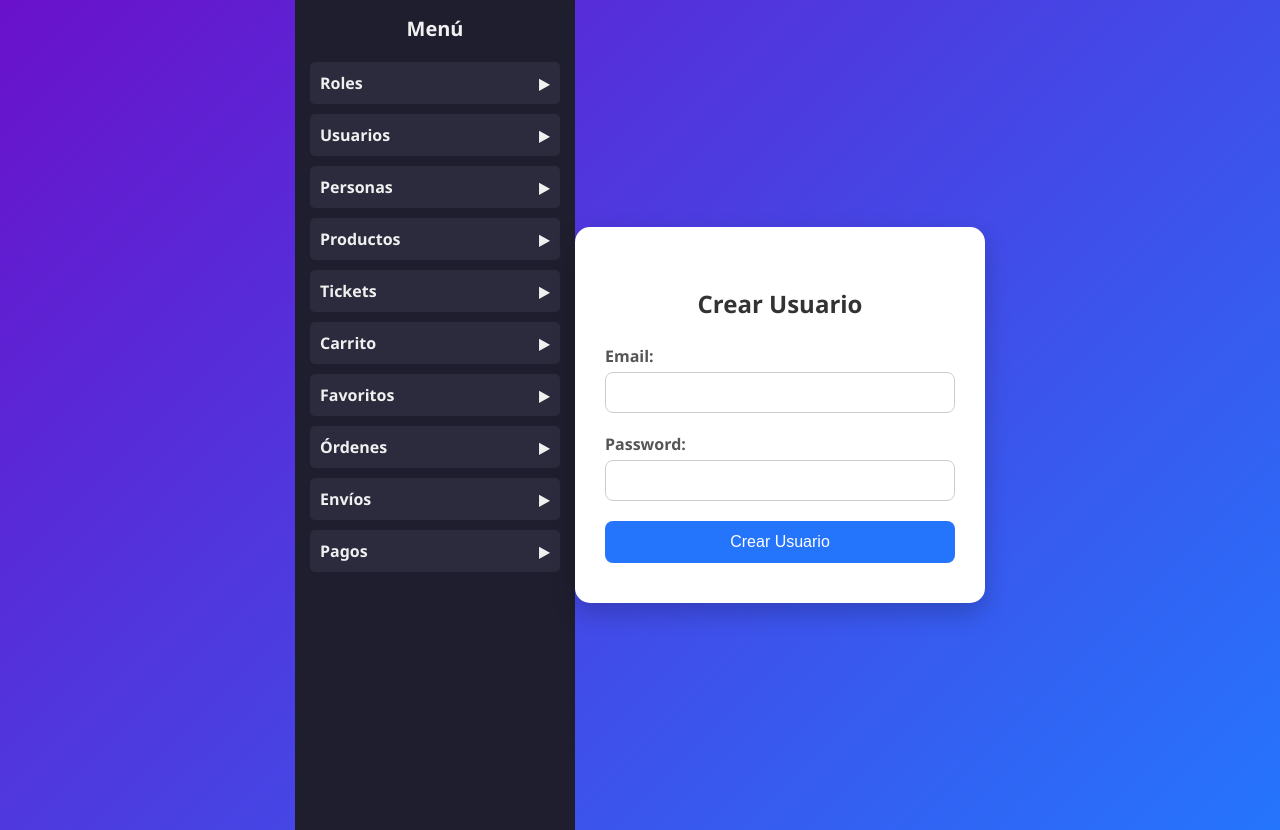
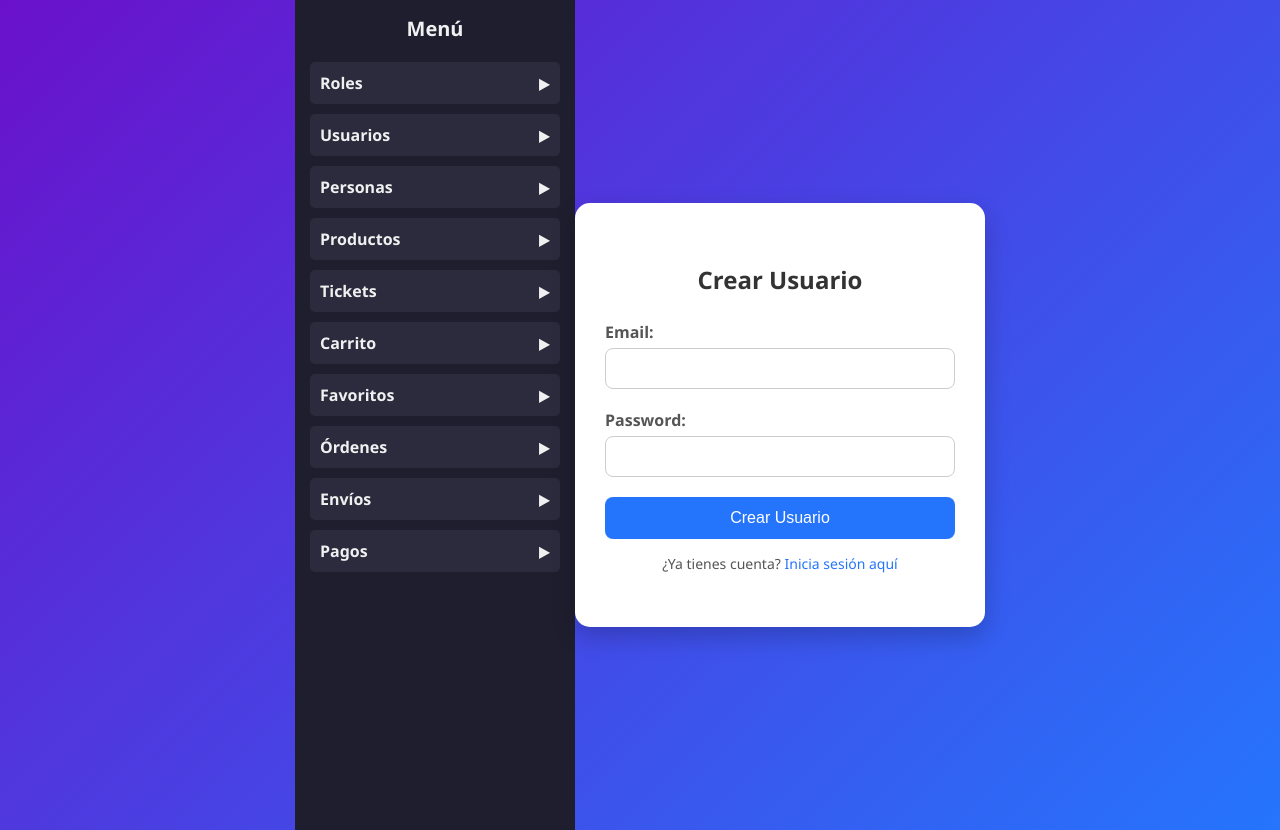
Before and after one commit to VmSoftwareSolution/Refactor_PHP_Backend, a PHP site: page /user/create in a window 1280 px wide. Run offline with PHP 8.4, Linux system fonts and the light colour scheme.

Commit message:
refactor(user): linkeo de vistas de user

```diff
--- a/app/views/user/create.php
+++ b/app/views/user/create.php
@@ -110,6 +110,10 @@
             <input type="password" name="password" id="password" required>
             <button type="submit" id="submitBtn">Crear Usuario</button>
         </form>
+        <p style="margin-top: 15px; font-size: 14px; color: #555;">
+            ¿Ya tienes cuenta?
+            <a href="http://localhost:8000/user/login" style="color: #2575fc; text-decoration: none;">Inicia sesión aquí</a>
+        </p>
     </div>
     <script>
         document.getElementById('createUserForm').addEventListener('submit', async function(e) {
@@ -129,6 +133,7 @@
                 });
                 const result = await response.json();
                 if (response.ok && result.status === 201) {
+                    window.location.href = 'http://localhost:8000/user/login';
                     showMessage('success', result.message || 'Usuario creado exitosamente');
                     form.reset();
                     clearInputErrors();
--- a/app/views/user/login.php
+++ b/app/views/user/login.php
@@ -110,6 +110,10 @@
             <input type="password" name="password" id="password" required>
             <button type="submit" id="submitBtn">Iniciar Sesión</button>
         </form>
+        <p style="margin-top: 15px; font-size: 14px; color: #555;">
+            ¿No tienes una cuenta?
+            <a href="http://localhost:8000/user/create" style="color: #2575fc; text-decoration: none;">Crear cuenta aquí</a>
+        </p>
     </div>
     <script>
         document.getElementById('loginForm').addEventListener('submit', async function(e) {
@@ -130,6 +134,7 @@
                 const result = await response.json();
                 if (response.ok && result.status === 200) {
                     localStorage.setItem('role_id', result.role_id);
+                    window.location.href = 'http://localhost:8000/products/list';
                     showMessage('success', result.message || 'Login exitoso');
                     form.reset();
                     clearInputErrors();
```
